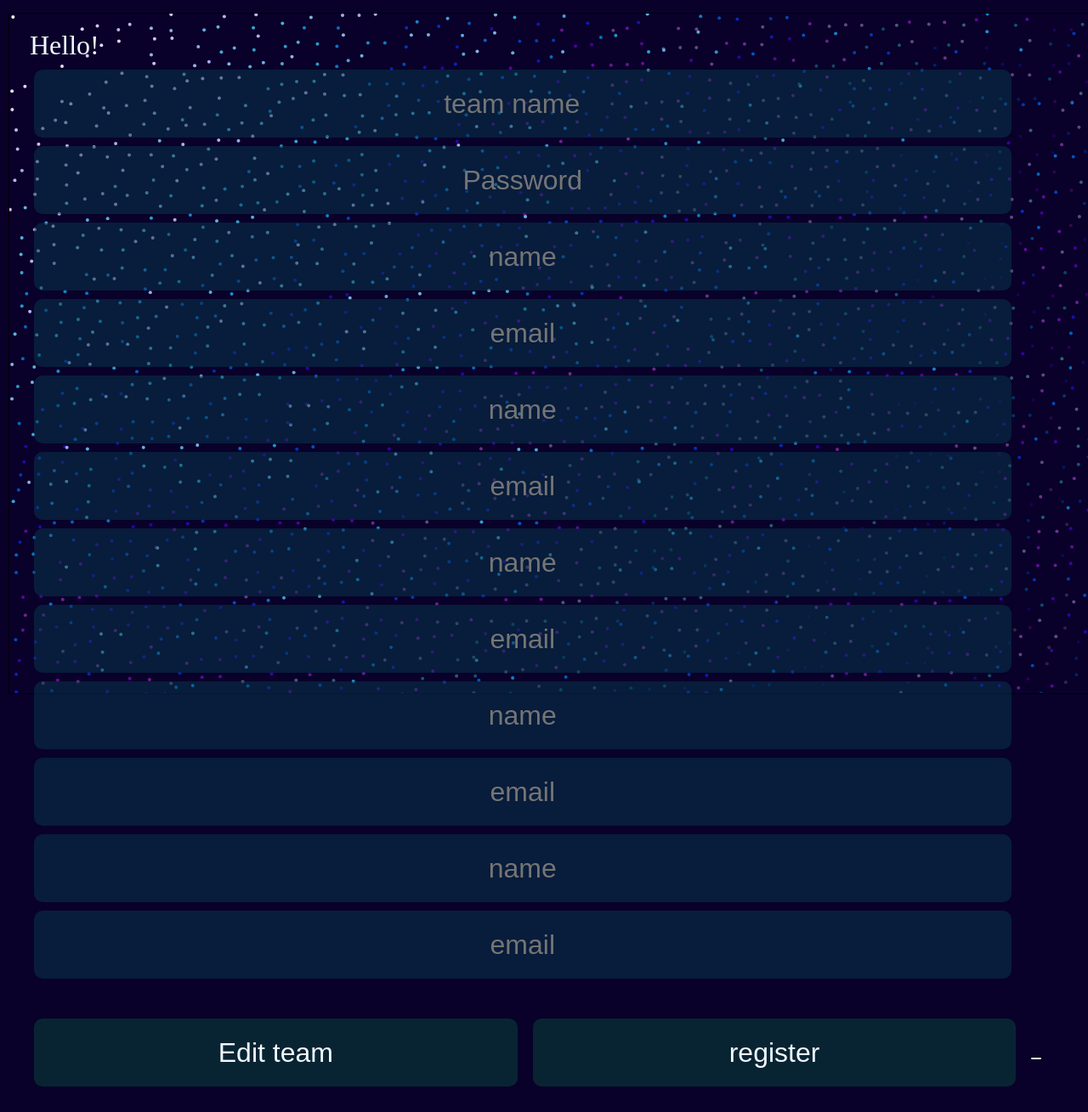
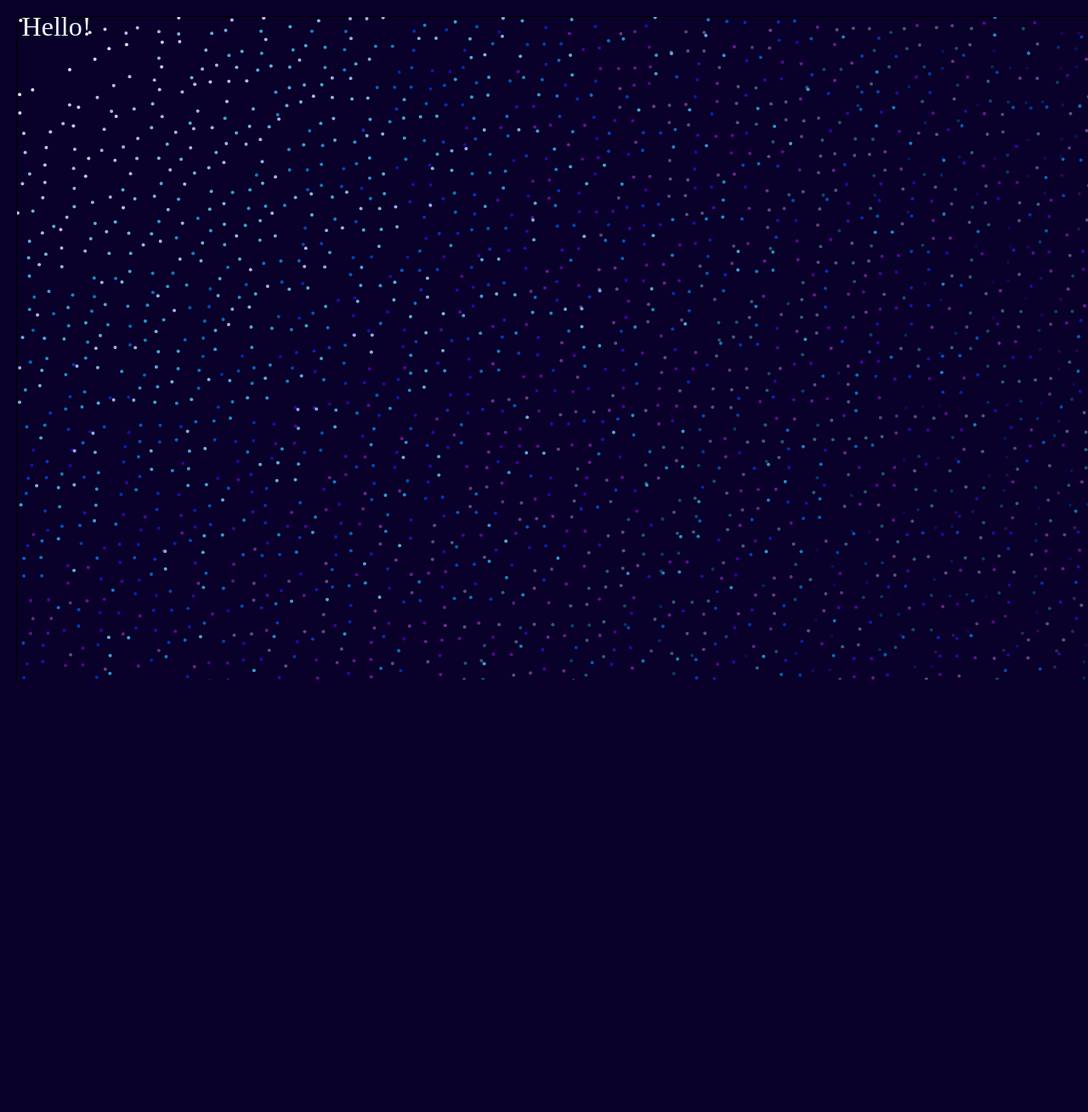
Before and after one commit to PJ29072004/AmlForm, a PHP site: page /Form/ in a window 1280 px wide. Shown: the whole page at 85% size. After the commit the page ends 800 px from the top, so only its background shows below. Run offline with PHP 8.4, Linux system fonts and the light colour scheme.

Commit message:
Update style.css

```diff
--- a/style.css
+++ b/style.css
@@ -1,38 +1,23 @@
 *{
     overscroll-behavior: contain;
     border-radius: 10px;
-    border: 0px;
-    margin: 5px;
     font-size: xx-large;
-}
-::-webkit-scrollbar{
-    background: rgb(13, 3, 27);
-}
-::-webkit-scrollbar-thumb{
-    background:rgb(57, 12, 119);
-    border-radius: 5px;
-}
-::-webkit-scrollbar-corner{
-    background:rgb(12, 17, 119);
-    border-radius: 5px;
+    border: 0;
+    margin: 0.5vw;
+    padding: 0;
 }
 body{
-    margin: 0;
     background-color: rgb(9, 1, 41);
     color: aliceblue;
 }
 #C{
     position: fixed;
-    margin: 0,0;
     border: 1px solid black;
-    padding: 0;
     width: 100vw;
     height: 100vh;
     z-index: -1;
-    border-radius: 0;
 }
 div{
-    padding: 20px;
     color: aliceblue;
 }
 p{
@@ -64,10 +49,10 @@ input{
     background-color: rgba(8, 56, 78, 0.499);
     color: aliceblue;
     width:95%;
-    height:10vh;
     font-size: xx-large;
     text-align: center;
     vertical-align: middle;
+    height: 0;
 }
 input:hover{
     background-color: rgb(17, 128, 128);
@@ -75,4 +60,10 @@ input:hover{
 .submit{
     background-color: rgba(9, 84, 63, 0.433);
     width: 47%;
+    height: 10vh;
+    display: none;
 }
+.name,.email{
+    width: 47%;
+    visibility: hidden;
+}
```
